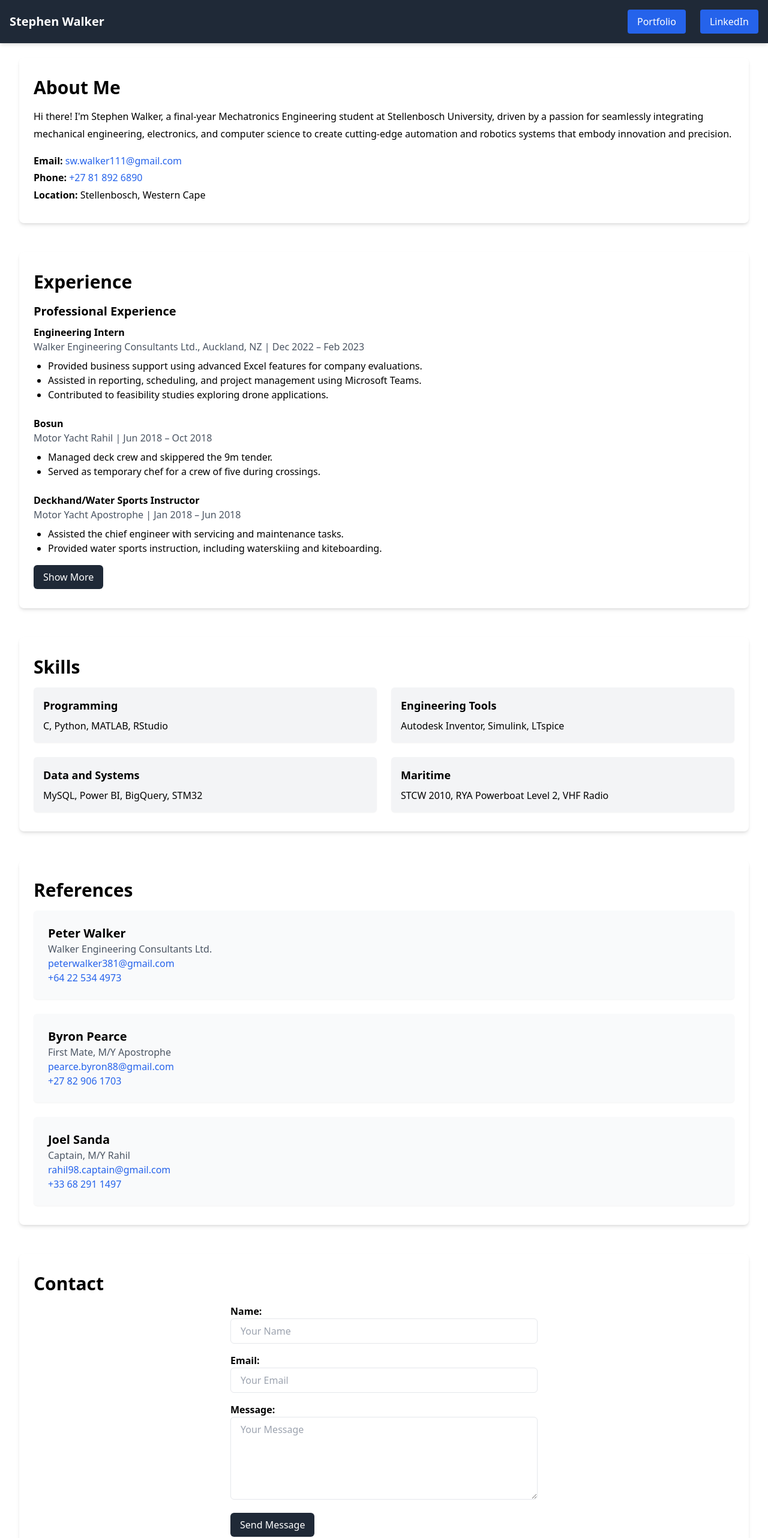
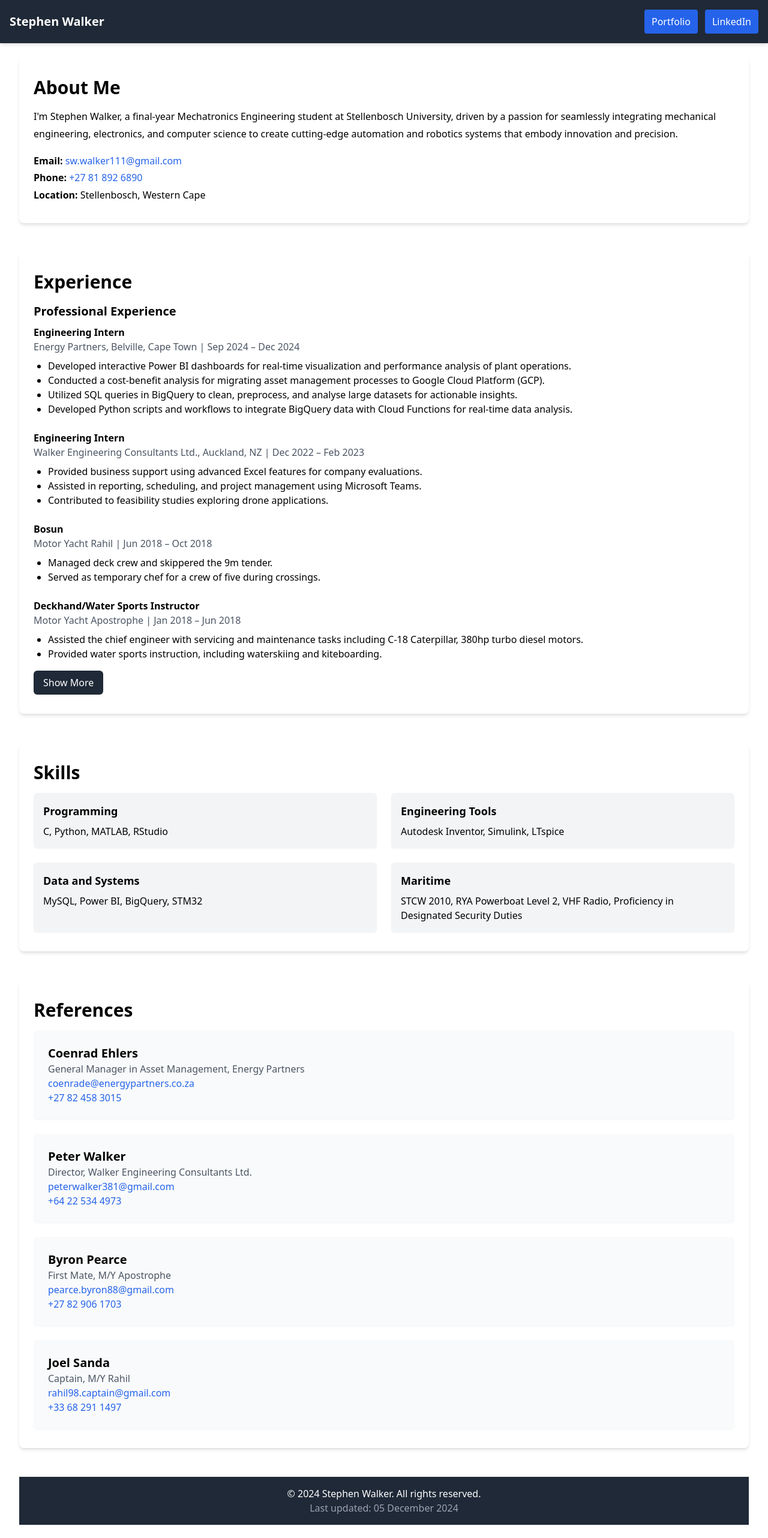
Before and after one commit to StephenWalker-eng/cv-website, a plain HTML site: page index.html in a window 1280 px wide. Shown: the top 2564 px of the page at 60% size. After the commit the page ends 2542 px from the top, so only its background shows below. Drawn offline with nearby package versions, Linux system fonts and the light colour scheme.

Commit message:
index.html

```diff
--- a/index.html
+++ b/index.html
@@ -29,13 +29,13 @@
     <!-- Name -->
     <div class="text-xl font-bold">Stephen Walker</div>
     <!-- Links -->
-    <div class="flex space-x-6">
+    <div class="flex space-x-3">
       <!-- Portfolio Link -->
-      <a href="portfolio.pdf" target="_blank" class="bg-blue-600 text-white px-4 py-2 rounded hover:bg-blue-700">
+      <a href="portfolio.pdf" target="_blank" class="bg-blue-600 text-white px-3 py-2 rounded hover:bg-blue-700">
         Portfolio
       </a>
       <!-- LinkedIn Link -->
-      <a href="https://www.linkedin.com/in/stephenwalkereng/" target="_blank" class="bg-blue-600 text-white px-4 py-2 rounded hover:bg-blue-700">
+      <a href="https://www.linkedin.com/in/stephenwalkereng/" target="_blank" class="bg-blue-600 text-white px-3 py-2 rounded hover:bg-blue-700">
         LinkedIn
       </a>
     </div>
@@ -43,13 +43,12 @@
 </header>
 
 
-
   <main class="container mx-auto pt-24 px-4 lg:px-8">
 <!-- About Section -->
 <section id="about" class="section mb-12 bg-white rounded-lg shadow-md">
   <h2 class="text-3xl font-bold mb-4">About Me</h2>
   <p class="content">
-    Hi there! I'm Stephen Walker, a final-year Mechatronics Engineering student at Stellenbosch University, driven by a passion for seamlessly integrating mechanical engineering, electronics, and computer science to create cutting-edge automation and robotics systems that embody innovation and precision.
+    I'm Stephen Walker, a final-year Mechatronics Engineering student at Stellenbosch University, driven by a passion for seamlessly integrating mechanical engineering, electronics, and computer science to create cutting-edge automation and robotics systems that embody innovation and precision.
   </p>
   <p class="content mt-4">
     <strong>Email:</strong>
@@ -64,13 +63,21 @@
   </p>
 </section>
 
-
-
     <!-- Education Section -->
     <section id="experience" class="section mb-12 bg-white rounded-lg shadow-md">
       <h2 class="text-3xl font-bold mb-4">Experience</h2>
       <h3 class="subsection-title">Professional Experience</h3>
       <div class="space-y-6">
+        <div>
+          <h4 class="font-bold">Engineering Intern</h4>
+          <p class="text-gray-600">Energy Partners, Belville, Cape Town | Sep 2024 – Dec 2024</p>
+          <ul class="list-disc pl-6 mt-2">
+            <li>Developed interactive Power BI dashboards for real-time visualization and performance analysis of plant operations.</li>
+            <li>Conducted a cost-benefit analysis for migrating asset management processes to Google Cloud Platform (GCP).</li>
+            <li>Utilized SQL queries in BigQuery to clean, preprocess, and analyse large datasets for actionable insights.</li>
+            <li>Developed Python scripts and workflows to integrate BigQuery data with Cloud Functions for real-time data analysis.</li>
+          </ul>
+        </div>
         <div>
           <h4 class="font-bold">Engineering Intern</h4>
           <p class="text-gray-600">Walker Engineering Consultants Ltd., Auckland, NZ | Dec 2022 – Feb 2023</p>
@@ -92,7 +99,7 @@
           <h4 class="font-bold">Deckhand/Water Sports Instructor</h4>
           <p class="text-gray-600">Motor Yacht Apostrophe | Jan 2018 – Jun 2018</p>
           <ul class="list-disc pl-6 mt-2">
-            <li>Assisted the chief engineer with servicing and maintenance tasks.</li>
+            <li>Assisted the chief engineer with servicing and maintenance tasks including C-18 Caterpillar, 380hp turbo diesel motors.</li>
             <li>Provided water sports instruction, including waterskiing and kiteboarding.</li>
           </ul>
         </div>
@@ -159,20 +166,31 @@
         </div>
         <div class="bg-gray-100 p-4 rounded-md shadow-sm">
           <h4 class="font-bold text-lg mb-2">Maritime</h4>
-          <p>STCW 2010, RYA Powerboat Level 2, VHF Radio</p>
+          <p>STCW 2010, RYA Powerboat Level 2, VHF Radio, Proficiency in Designated Security Duties</p>
         </div>
       </div>
     </section>
-
 
 <!-- References Section -->
 <section id="references" class="section mb-12 bg-white rounded-lg shadow-md">
   <h2 class="text-3xl font-bold mb-4">References</h2>
   <div class="space-y-6">
+
+<!-- Reference Card -->
+<div class="p-6 bg-gray-50 rounded-md shadow-sm">
+  <h3 class="text-xl font-semibold">Coenrad Ehlers</h3>
+  <p class="text-gray-600">General Manager in Asset Management, Energy Partners </p>
+  <p>
+    <a href="mailto:coenrade@energypartners.co.za" class="text-blue-600 hover:underline">coenrade@energypartners.co.za</a>
+  </p>
+  <p>
+    <a href="tel:+27824583015" class="text-blue-600 hover:underline">+27 82 458 3015</a>
+  </p>
+</div>
     <!-- Reference Card -->
     <div class="p-6 bg-gray-50 rounded-md shadow-sm">
       <h3 class="text-xl font-semibold">Peter Walker</h3>
-      <p class="text-gray-600">Walker Engineering Consultants Ltd.</p>
+      <p class="text-gray-600">Director, Walker Engineering Consultants Ltd.</p>
       <p>
         <a href="mailto:peterwalker381@gmail.com" class="text-blue-600 hover:underline">peterwalker381@gmail.com</a>
       </p>
@@ -205,30 +223,9 @@
   </div>
 </section>
 
-    <!-- Contact Section -->
-    <section id="contact" class="section mb-12 bg-white rounded-lg shadow-md">
-      <h2 class="text-3xl font-bold mb-4">Contact</h2>
-      <form class="max-w-lg mx-auto space-y-4">
-        <div>
-          <label for="name" class="block font-bold">Name:</label>
-          <input type="text" id="name" name="name" class="w-full border px-4 py-2 rounded-md" placeholder="Your Name" required>
-        </div>
-        <div>
-          <label for="email" class="block font-bold">Email:</label>
-          <input type="email" id="email" name="email" class="w-full border px-4 py-2 rounded-md" placeholder="Your Email" required>
-        </div>
-        <div>
-          <label for="message" class="block font-bold">Message:</label>
-          <textarea id="message" name="message" rows="5" class="w-full border px-4 py-2 rounded-md" placeholder="Your Message" required></textarea>
-        </div>
-        <button type="submit" class="bg-gray-800 text-white px-4 py-2 rounded-md hover:bg-gray-700">Send Message</button>
-      </form>
-    </section>
-
-
 <footer class="bg-gray-800 text-white py-4 mt-8">
   <div class="container mx-auto text-center">
     &copy; 2024 Stephen Walker. All rights reserved. <br>
-    <span class="text-gray-400">Last updated: 18 November 2024</span>
+    <span class="text-gray-400">Last updated: 05 December 2024</span>
   </div>
 </footer>
```
